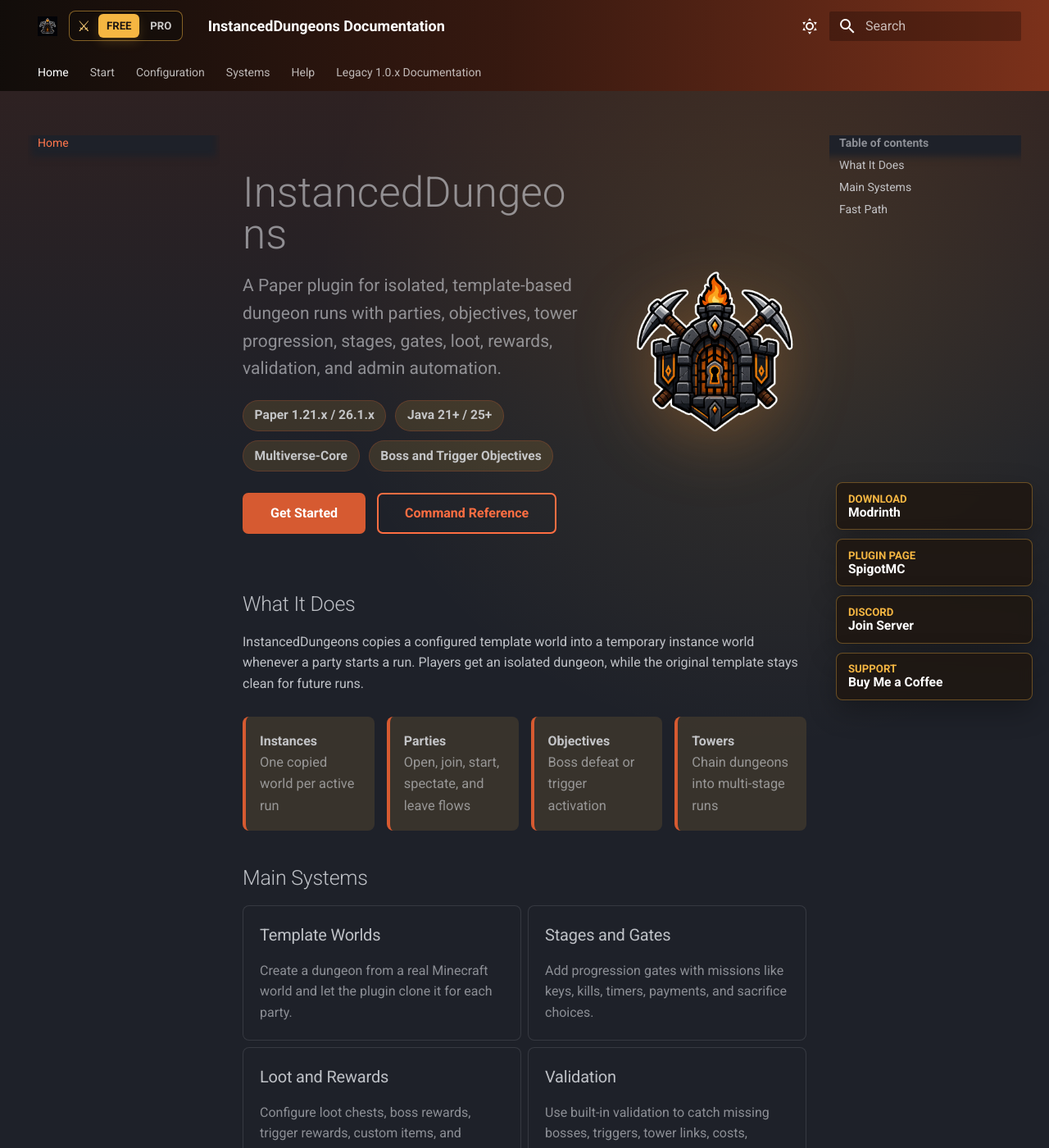
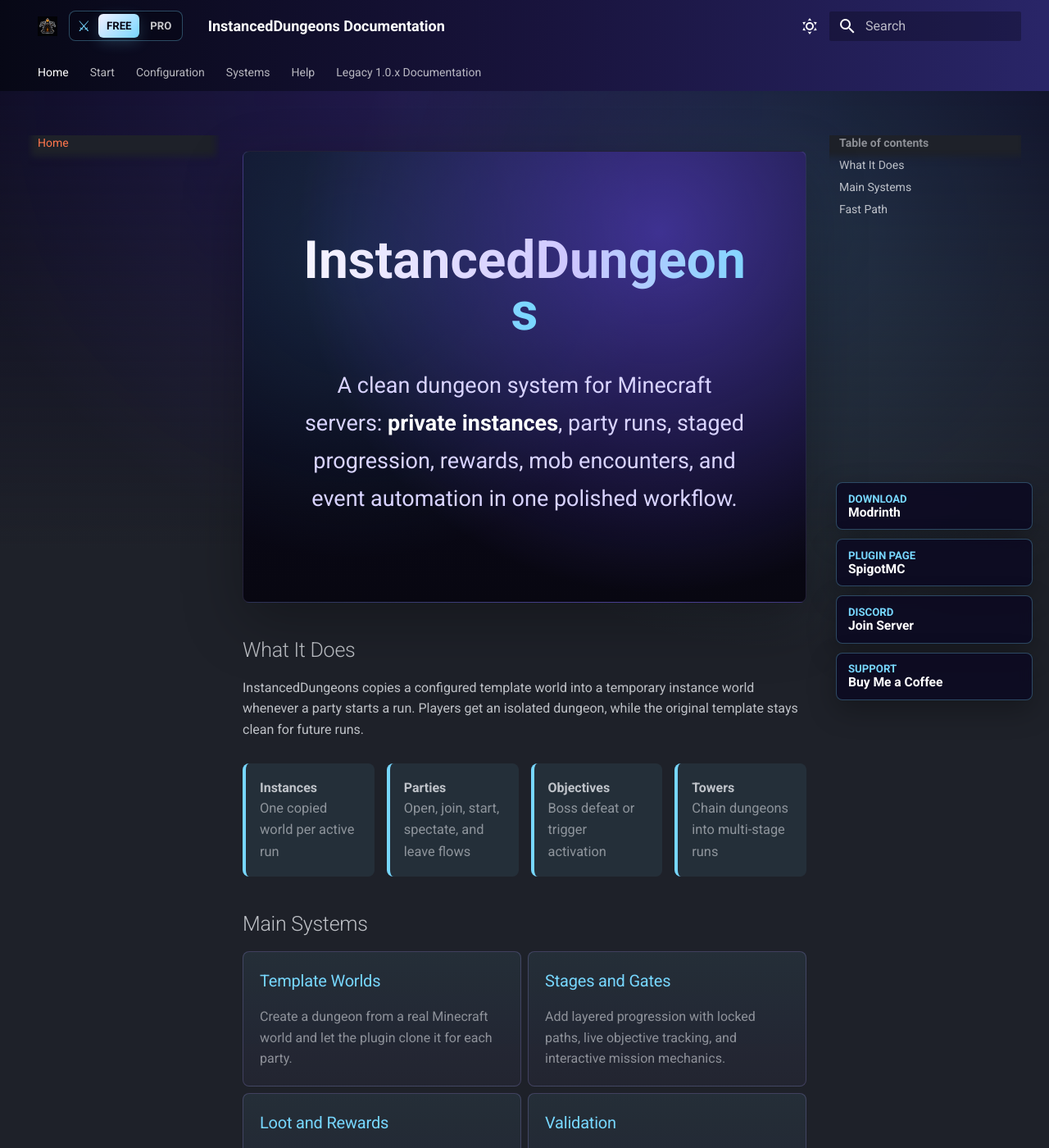
Before and after one commit to wertPL/InstancedDungeons-Docs, an MkDocs documentation site: the page built from docs/index.md, in a window 1280 px wide and 1400 px high. Shown: the whole window at 82% size. Built offline with MkDocs 1.6.1 and Material for MkDocs 9.7.7, drawn with Linux system fonts in a browser that asks for light colours.

Commit message:
Refresh documentation homepage design

```diff
--- a/docs/index.md
+++ b/docs/index.md
@@ -1,9 +1,10 @@
 <section class="hero">
   <div>
-    <h1>InstancedDungeons</h1>
+    <h1><span class="accent">InstancedDungeons</span></h1>
     <p>
-      A Paper plugin for isolated, template-based dungeon runs with parties, objectives,
-      tower progression, stages, gates, loot, rewards, validation, and admin automation.
+      A clean dungeon system for Minecraft servers: <strong>private instances</strong>,
+      party runs, staged progression, rewards, mob encounters, and event automation
+      in one polished workflow.
     </p>
     <div class="hero-badges">
       <span class="hero-badge">Paper 1.21.x / 26.1.x</span>
@@ -39,7 +40,7 @@
   </div>
   <div class="doc-card">
     <h3>Stages and Gates</h3>
-    <p>Add progression gates with missions like keys, kills, timers, payments, and sacrifice choices.</p>
+    <p>Add layered progression with locked paths, live objective tracking, and interactive mission mechanics.</p>
   </div>
   <div class="doc-card">
     <h3>Loot and Rewards</h3>
--- a/docs/stylesheets/extra.css
+++ b/docs/stylesheets/extra.css
@@ -1,14 +1,16 @@
 :root {
-  --id-gold: #f5b642;
-  --id-ember: #d65a31;
-  --id-charcoal: #1f1712;
-  --id-stone: #f7f3ed;
+  --id-cyan: #77d7ff;
+  --id-lavender: #cfc5ff;
+  --id-violet: #5b3fc7;
+  --id-night: #080816;
+  --id-panel: #111026;
+  --id-border: rgba(174, 160, 255, 0.22);
 }
 
 .md-header,
 .md-tabs {
   background:
-    linear-gradient(90deg, rgba(18, 13, 10, 0.98) 0%, rgba(55, 25, 16, 0.98) 48%, rgba(126, 50, 27, 0.98) 100%);
+    linear-gradient(90deg, rgba(7, 8, 22, 0.98) 0%, rgba(25, 20, 62, 0.98) 52%, rgba(42, 38, 106, 0.98) 100%);
 }
 
 .md-header__inner {
@@ -25,9 +27,9 @@
   gap: 0.18rem;
   flex-shrink: 0;
   margin: 0 0.55rem 0 0.1rem;
-  border: 1px solid rgba(245, 182, 66, 0.5);
+  border: 1px solid rgba(119, 215, 255, 0.32);
   border-radius: 8px;
-  background: rgba(18, 13, 10, 0.62);
+  background: rgba(8, 8, 22, 0.62);
   box-shadow: inset 0 0 0 1px rgba(0, 0, 0, 0.14);
   padding: 0.14rem;
 }
@@ -38,7 +40,7 @@
   justify-content: center;
   width: 1.45rem;
   height: 1.45rem;
-  color: #ffd27a;
+  color: var(--id-cyan);
   font-size: 0.9rem;
 }
 
@@ -59,9 +61,9 @@
 }
 
 .version-switch__link.is-active {
-  color: #1f1712;
-  background: #f5b642;
-  box-shadow: 0 5px 14px rgba(245, 182, 66, 0.18);
+  color: var(--id-night);
+  background: linear-gradient(135deg, #f3f0ff, var(--id-cyan));
+  box-shadow: 0 5px 18px rgba(119, 215, 255, 0.2);
 }
 
 .md-tabs__list {
@@ -78,69 +80,94 @@
 
 .md-main {
   background:
-    linear-gradient(180deg, rgba(255, 248, 236, 0.72), rgba(255, 255, 255, 0) 420px),
+    linear-gradient(180deg, rgba(240, 246, 255, 0.72), rgba(255, 255, 255, 0) 420px),
     var(--md-default-bg-color);
 }
 
 [data-md-color-scheme="slate"] .md-main {
   background:
-    radial-gradient(circle at 74% 12%, rgba(245, 182, 66, 0.12), transparent 28rem),
-    linear-gradient(180deg, rgba(77, 34, 20, 0.34), rgba(0, 0, 0, 0) 440px),
+    radial-gradient(circle at 74% 8%, rgba(119, 215, 255, 0.16), transparent 26rem),
+    radial-gradient(circle at 38% 0%, rgba(114, 82, 255, 0.18), transparent 28rem),
+    linear-gradient(180deg, rgba(12, 10, 34, 0.92), rgba(0, 0, 0, 0) 560px),
     var(--md-default-bg-color);
 }
 
 .hero {
-  display: grid;
-  grid-template-columns: minmax(0, 1.3fr) minmax(220px, 0.7fr);
-  gap: 2.5rem;
-  align-items: center;
-  padding: 2.4rem 0 1.4rem;
+  position: relative;
+  overflow: hidden;
+  display: block;
+  margin: 1.15rem 0 2rem;
+  border: 1px solid rgba(173, 159, 255, 0.16);
+  border-radius: 8px;
+  background:
+    radial-gradient(circle at 74% 18%, rgba(110, 84, 255, 0.5), transparent 22rem),
+    radial-gradient(circle at 20% 25%, rgba(56, 122, 178, 0.22), transparent 18rem),
+    linear-gradient(180deg, #101127 0%, #090817 68%, #080711 100%);
+  box-shadow: 0 24px 72px rgba(0, 0, 0, 0.28);
+  padding: clamp(3.5rem, 8vw, 6.2rem) clamp(1.2rem, 5vw, 5.5rem);
+  text-align: center;
 }
 
 .hero h1 {
-  margin: 0;
-  font-size: clamp(2.2rem, 4vw, 4.2rem);
-  line-height: 1;
+  max-width: 58rem;
+  margin: 0 auto;
+  color: #f7f5ff;
+  font-size: clamp(2.45rem, 5vw, 3.35rem);
+  font-weight: 900;
+  line-height: 0.98;
   letter-spacing: 0;
 }
 
+.hero h1 .accent {
+  background: linear-gradient(90deg, #f7f5ff 0%, #cdc6ff 58%, var(--id-cyan) 100%);
+  -webkit-background-clip: text;
+  background-clip: text;
+  color: transparent;
+}
+
+.hero h1 .break {
+  display: block;
+}
+
 .hero p {
-  max-width: 46rem;
-  color: var(--md-default-fg-color--light);
-  font-size: 1.05rem;
+  max-width: 50rem;
+  margin: 1.75rem auto 0;
+  color: #d8d3ff;
+  font-size: clamp(1rem, 2.15vw, 1.35rem);
+  line-height: 1.7;
+}
+
+.hero p strong {
+  color: #fff;
 }
 
 .hero-badges {
-  display: flex;
+  display: none;
+  justify-content: center;
   flex-wrap: wrap;
   gap: 0.55rem;
-  margin: 1rem 0 1.3rem;
+  margin: 1.4rem auto 1.5rem;
 }
 
 .hero-badge {
-  border: 1px solid rgba(214, 90, 49, 0.24);
+  border: 1px solid rgba(119, 215, 255, 0.2);
   border-radius: 999px;
-  background: rgba(245, 182, 66, 0.13);
-  color: var(--md-default-fg-color);
+  background: rgba(255, 255, 255, 0.06);
+  color: #ebe9ff;
   font-size: 0.78rem;
   font-weight: 700;
   padding: 0.28rem 0.68rem;
 }
 
 .hero-actions {
-  display: flex;
+  display: none;
+  justify-content: center;
   flex-wrap: wrap;
   gap: 0.7rem;
 }
 
 .hero-logo {
-  justify-self: center;
-  max-width: 320px;
-  filter: drop-shadow(0 18px 36px rgba(57, 21, 12, 0.35));
-}
-
-[data-md-color-scheme="slate"] .hero-logo {
-  filter: drop-shadow(0 18px 40px rgba(245, 142, 42, 0.28));
+  display: none;
 }
 
 .grid {
@@ -151,14 +178,17 @@
 }
 
 .doc-card {
-  border: 1px solid var(--md-default-fg-color--lightest);
+  border: 1px solid var(--id-border);
   border-radius: 8px;
   padding: 1rem;
-  background: var(--md-default-bg-color);
+  background:
+    linear-gradient(180deg, rgba(119, 215, 255, 0.07), rgba(144, 121, 255, 0.04)),
+    var(--md-default-bg-color);
 }
 
 .doc-card h3 {
   margin-top: 0;
+  color: var(--id-cyan);
 }
 
 .doc-card p {
@@ -174,9 +204,9 @@
 }
 
 .status-box {
-  border-left: 4px solid var(--id-ember);
+  border-left: 4px solid var(--id-cyan);
   border-radius: 8px;
-  background: rgba(245, 182, 66, 0.12);
+  background: rgba(119, 215, 255, 0.08);
   padding: 0.85rem;
 }
 
@@ -195,8 +225,9 @@
 }
 
 .md-typeset .md-button--primary {
-  background-color: var(--id-ember);
-  border-color: var(--id-ember);
+  background-color: var(--id-cyan);
+  border-color: var(--id-cyan);
+  color: var(--id-night);
 }
 
 .support-rail {
@@ -213,9 +244,9 @@
 .support-rail a,
 .support-rail__item {
   display: block;
-  border: 1px solid rgba(245, 182, 66, 0.35);
+  border: 1px solid rgba(119, 215, 255, 0.3);
   border-radius: 8px;
-  background: rgba(31, 23, 18, 0.88);
+  background: rgba(12, 10, 34, 0.88);
   color: #fff;
   padding: 0.58rem 0.7rem;
   box-shadow: 0 12px 34px rgba(0, 0, 0, 0.28);
@@ -224,13 +255,13 @@
 }
 
 .support-rail a:hover {
-  border-color: var(--id-gold);
-  background: rgba(82, 38, 20, 0.96);
+  border-color: var(--id-cyan);
+  background: rgba(35, 31, 84, 0.96);
 }
 
 .support-rail__label {
   display: block;
-  color: var(--id-gold);
+  color: var(--id-cyan);
   font-size: 0.66rem;
   font-weight: 800;
   letter-spacing: 0;
@@ -246,12 +277,7 @@
 
 @media (max-width: 900px) {
   .hero {
-    grid-template-columns: 1fr;
-  }
-
-  .hero-logo {
-    max-width: 220px;
-    order: -1;
+    margin-top: 0.7rem;
   }
 
   .grid,
@@ -267,6 +293,14 @@
 }
 
 @media (max-width: 520px) {
+  .hero {
+    padding: 3rem 1rem;
+  }
+
+  .hero h1 {
+    font-size: clamp(2.35rem, 14vw, 3.2rem);
+  }
+
   .version-switch {
     margin-right: 0.25rem;
   }
```
Also changed, not shown: docs/pro/index.md (+5 -4 lines).
